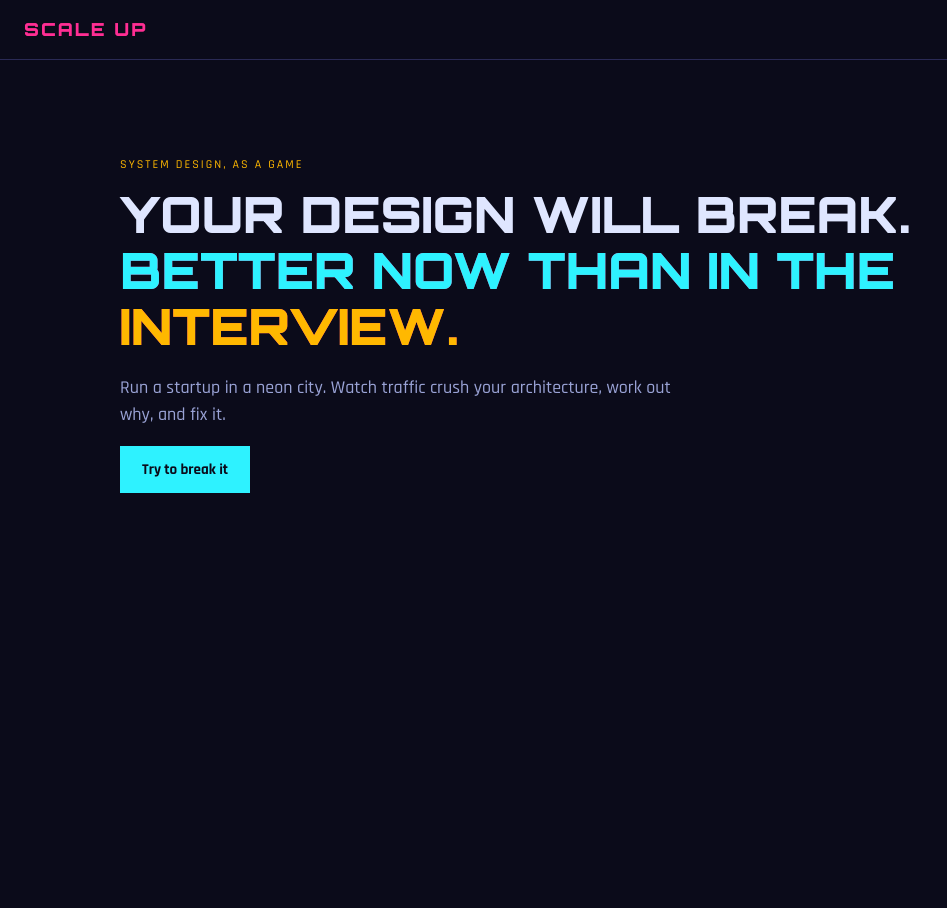
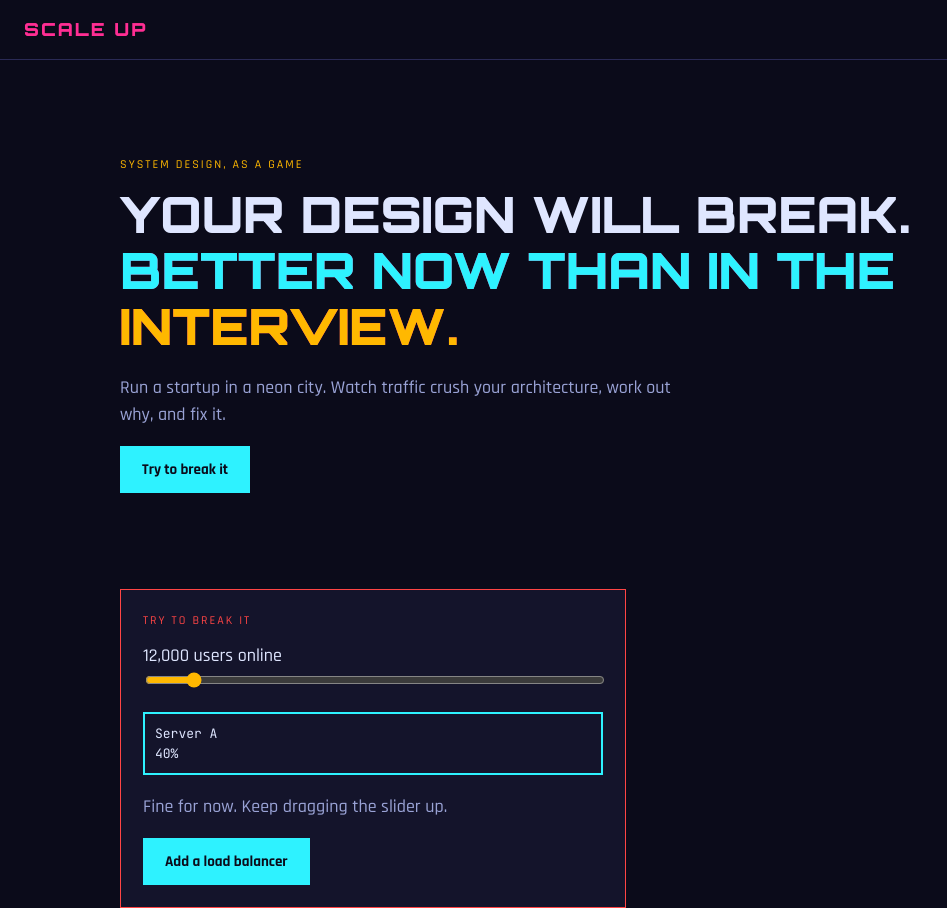
Before and after one commit to himanig20/scale-up, a React (Vite) app: page / in a window 1280 px wide. Shown: the whole page, without its empty margins (0-947 px from the left). Before the commit the page ends 800 px from the top, so only its background shows below. Built offline with nearby package versions, Linux system fonts and the light colour scheme.

Commit message:
Add try-to-break simulation

```diff
--- a/src/App.tsx
+++ b/src/App.tsx
@@ -1,10 +1,14 @@
 import Hero from "./components/Hero"
+import TryToBreak from "./components/TryToBreak"
 
 export default function App() {
   return (
     <>
       <header className="top"><div className="logo">SCALE UP</div></header>
-      <main className="wrap"><Hero /></main>
+      <main className="wrap">
+        <Hero />
+        <TryToBreak />
+      </main>
     </>
   )
 }
--- /dev/null
+++ b/src/components/TrytoBreak.tsx
@@ -0,0 +1,42 @@
+import { useState } from "react"
+import { simulate } from "../engine/simulate"
+
+export default function TryToBreak() {
+  const [users, setUsers] = useState(12)
+  const [balanced, setBalanced] = useState(false)
+
+  const servers = simulate(users, balanced ? 3 : 1)
+  const down = servers[0].status === "down"
+
+  let message = "Fine for now. Keep dragging the slider up."
+  if (!balanced && down) {
+    message = "One server can’t hold this many users. In an interview, this is where they ask: “so what now?”"
+  } else if (balanced && down) {
+    message = "Even three servers have limits. This is where caching comes in."
+  } else if (balanced) {
+    message = "Traffic is split three ways. You just learned load balancing."
+  }
+
+  return (
+    <div className="card">
+      <div className="k" style={{ color: "var(--rd)" }}>TRY TO BREAK IT</div>
+      <div>{(users * 1000).toLocaleString("en-US")} users online</div>
+      <input
+        type="range" min={1} max={120} value={users}
+        onChange={(e) => setUsers(Number(e.target.value))}
+      />
+      <div className="srvs">
+        {servers.map((s) => (
+          <div key={s.name} className={`srv ${s.status}`}>
+            Server {s.name}<br />
+            {s.status === "down" ? "DOWN" : Math.round(s.load) + "%"}
+          </div>
+        ))}
+      </div>
+      <p>{message}</p>
+      <button className="btn" onClick={() => setBalanced(!balanced)}>
+        {balanced ? "Remove the load balancer" : "Add a load balancer"}
+      </button>
+    </div>
+  )
+}
--- /dev/null
+++ b/src/engine/simulate.ts
@@ -0,0 +1,20 @@
+export type Status = "ok" | "warn" | "down"
+
+export interface ServerState {
+  name: string
+  load: number // percent of capacity
+  status: Status
+}
+
+const CAPACITY = 30 // thousands of users one server can handle
+
+export function simulate(users: number, serverCount: number): ServerState[] {
+  const names = ["A", "B", "C"]
+  const load = (users / (CAPACITY * serverCount)) * 100
+  const status: Status = load >= 100 ? "down" : load >= 70 ? "warn" : "ok"
+  return Array.from({ length: serverCount }, (_, i) => ({
+    name: names[i],
+    load,
+    status,
+  }))
+}
--- a/src/index.css
+++ b/src/index.css
@@ -13,3 +13,10 @@ p{color:var(--mu);max-width:560px}
 .glitch::after{color:var(--am);clip-path:inset(55% 0 0 0);animation:gl2 3.4s infinite steps(1)}
 @keyframes gl1{0%,90%{transform:none}92%{transform:translate(-4px,1px)}96%{transform:translate(4px,-1px)}}
 @keyframes gl2{0%,86%{transform:none}88%{transform:translate(4px,0)}94%{transform:translate(-4px,1px)}}
+
+.card{background:var(--panel);border:1px solid var(--rd);padding:22px;max-width:460px}
+.card input{width:100%;accent-color:var(--am)}
+.srvs{display:flex;gap:10px;margin:16px 0}
+.srv{flex:1;border:2px solid var(--cy);padding:10px;font-family:"JetBrains Mono",monospace;font-size:13px}
+.srv.warn{border-color:var(--am)}
+.srv.down{border-color:var(--rd);color:var(--rd);box-shadow:0 0 20px var(--rd)}
```
